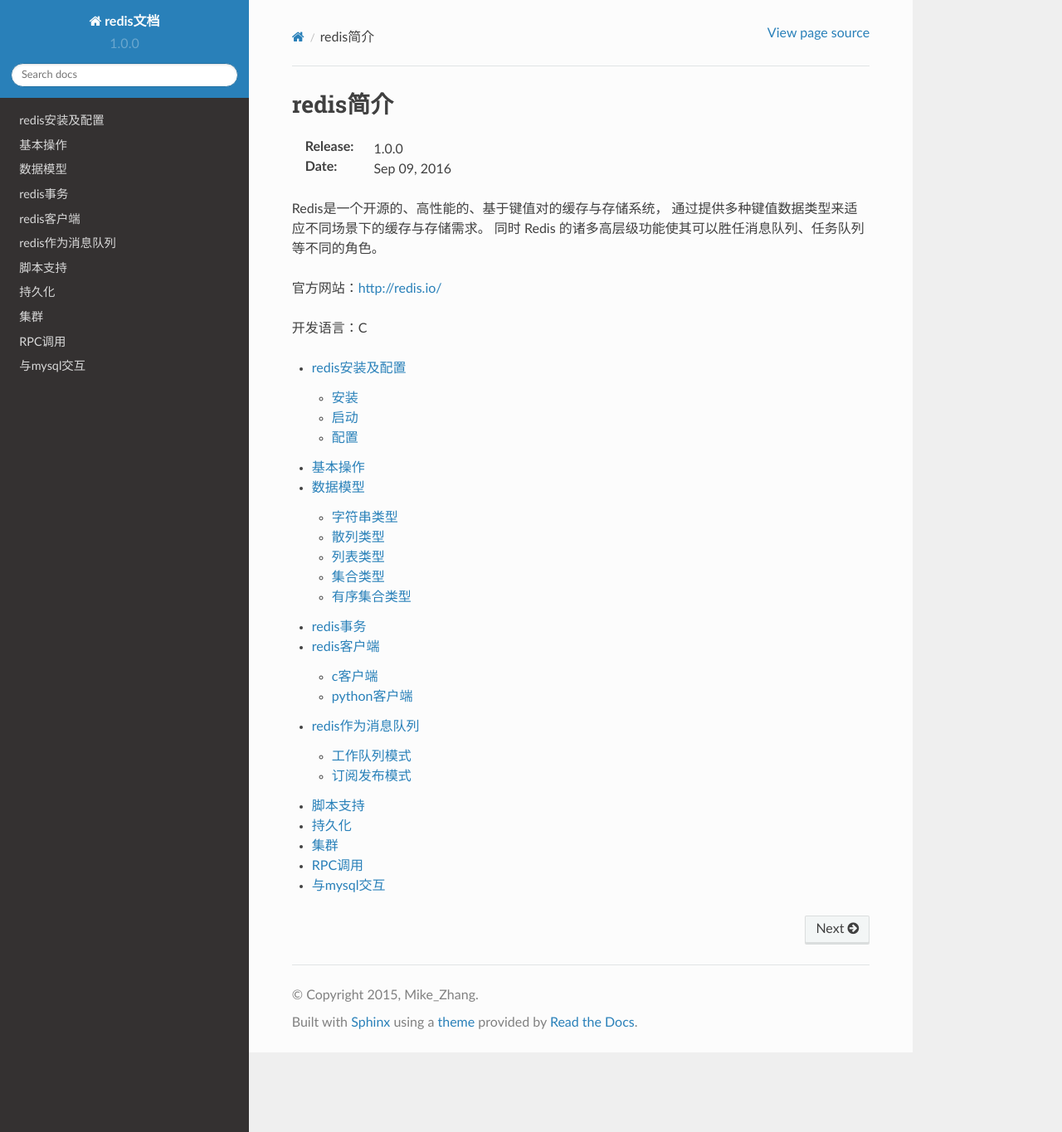
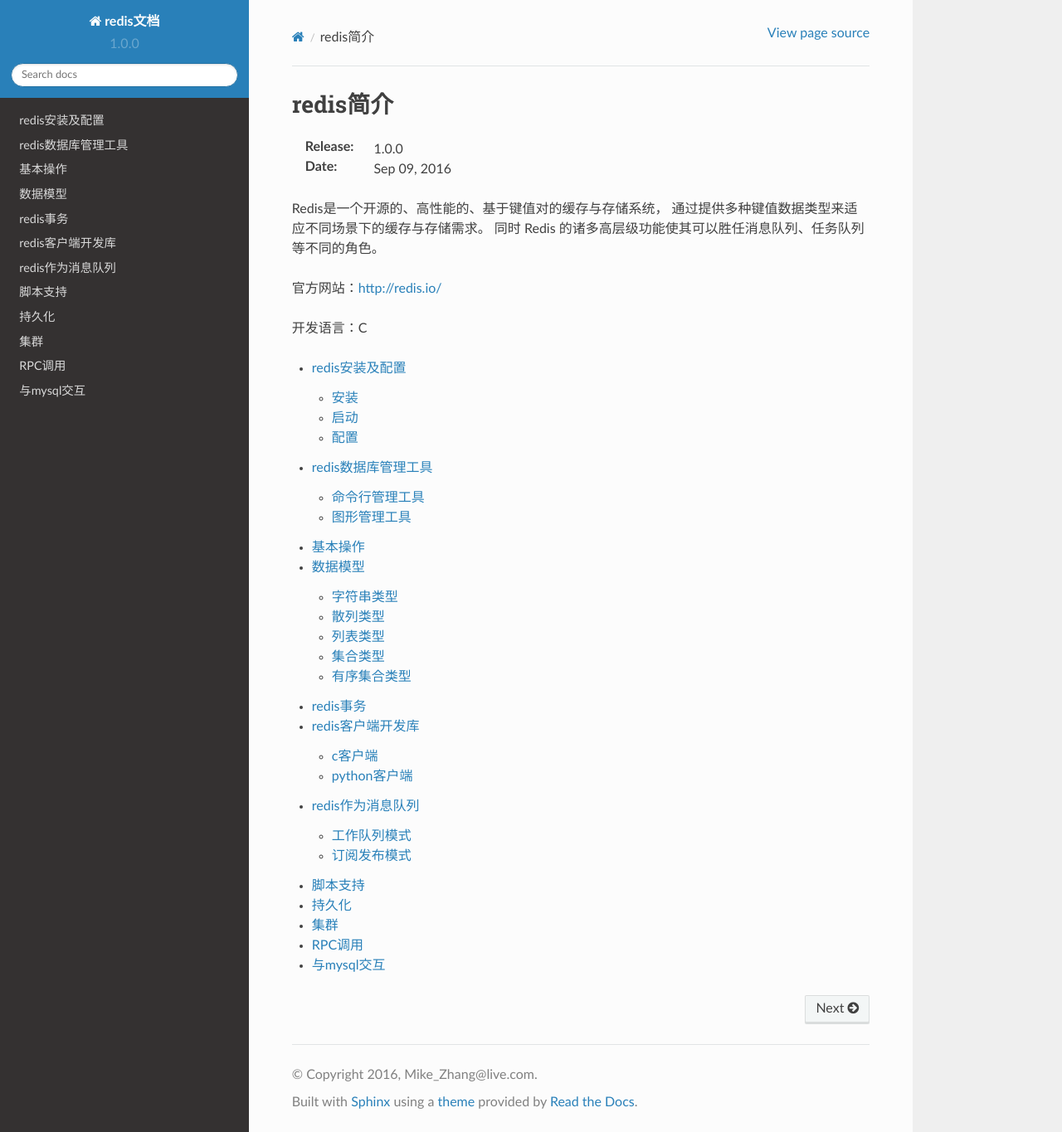
Before and after one commit to mike-zhang/redisDoc, a Sphinx documentation site: the page built from contents/source/index.rst, in a window 1280 px wide and 1365 px high. Shown: the whole window at 83% size. Built offline with Sphinx 7.4.7 and the Read the Docs theme 2.0.0, drawn with Linux system fonts in a browser that asks for light colours.

Commit message:
添加redis数据库管理工具相关内容

```diff
--- a/contents/source/clients.rst
+++ b/contents/source/clients.rst
@@ -1,4 +1,4 @@
-redis客户端
+redis客户端开发库
 ===============
 
 
--- a/contents/source/conf.py
+++ b/contents/source/conf.py
@@ -46,7 +46,7 @@
 
 # General information about the project.
 project = u'redis文档'
-copyright = u'2015, Mike_Zhang'
+copyright = u'2016, Mike_Zhang@live.com'
 
 # The version info for the project you're documenting, acts as replacement for
 # |version| and |release|, also used in various other places throughout the
--- a/contents/source/index.rst
+++ b/contents/source/index.rst
@@ -21,6 +21,7 @@
    :maxdepth: 2
 
    install.rst
+   redis_dbms.rst
    basic_operation.rst
    datatypes.rst
    redis_transactions.rst
--- /dev/null
+++ b/contents/source/redis_dbms.rst
@@ -0,0 +1,24 @@
+redis数据库管理工具
+===============
+
+
+命令行管理工具
+^^^^^^^^^^^^^
+
+redis_cli是redis自带的命令行工具。
+
+用法示例：
+::
+
+    root@debian8:redis-3.0.7# redis-cli
+    127.0.0.1:6379> keys *
+    (empty list or set)
+    127.0.0.1:6379>
+
+
+图形管理工具
+^^^^^^^^^^^^^
+
+redis desktop
+
+https://redisdesktop.com/
```
Also changed, not shown: 1 other file.
